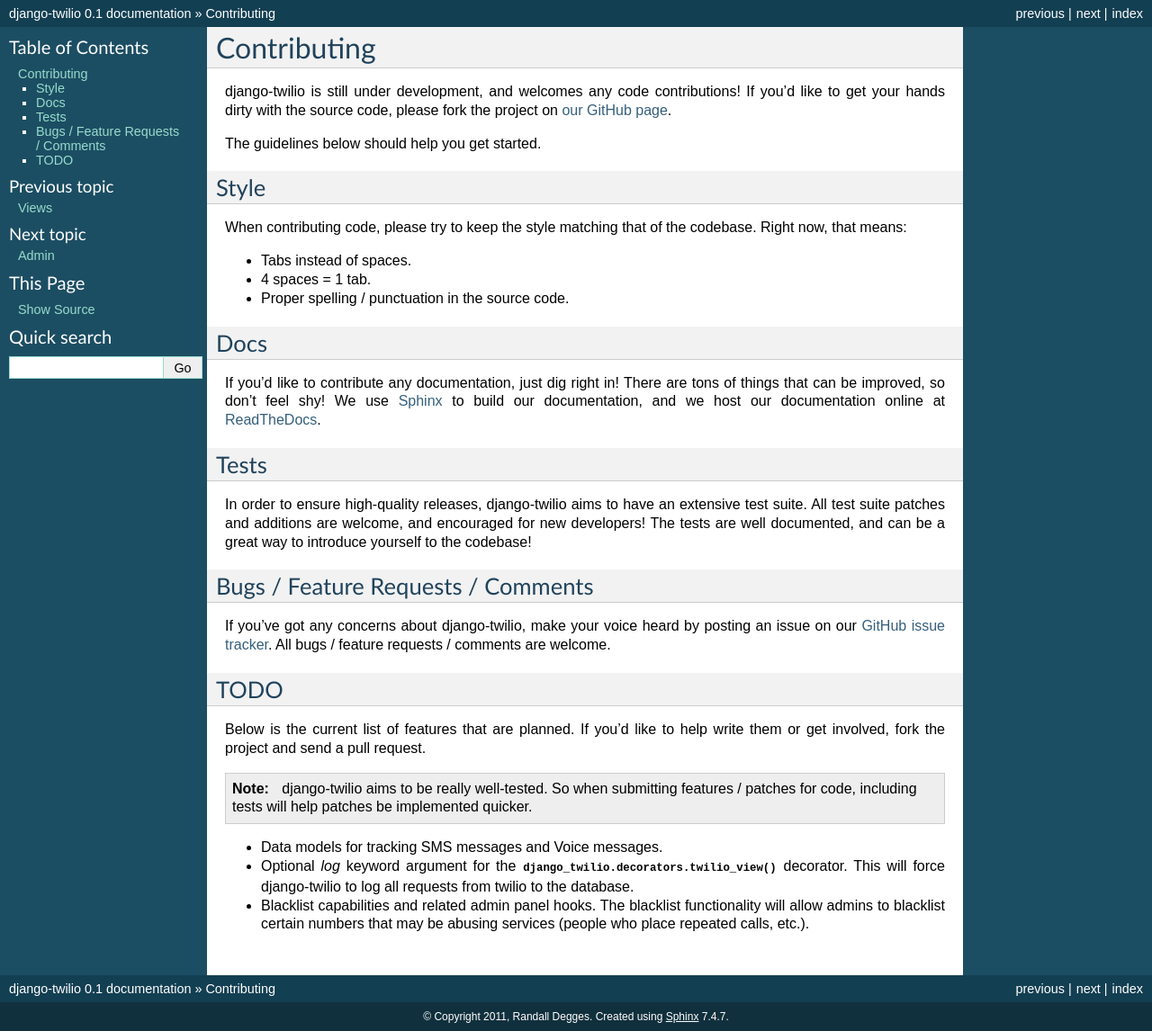
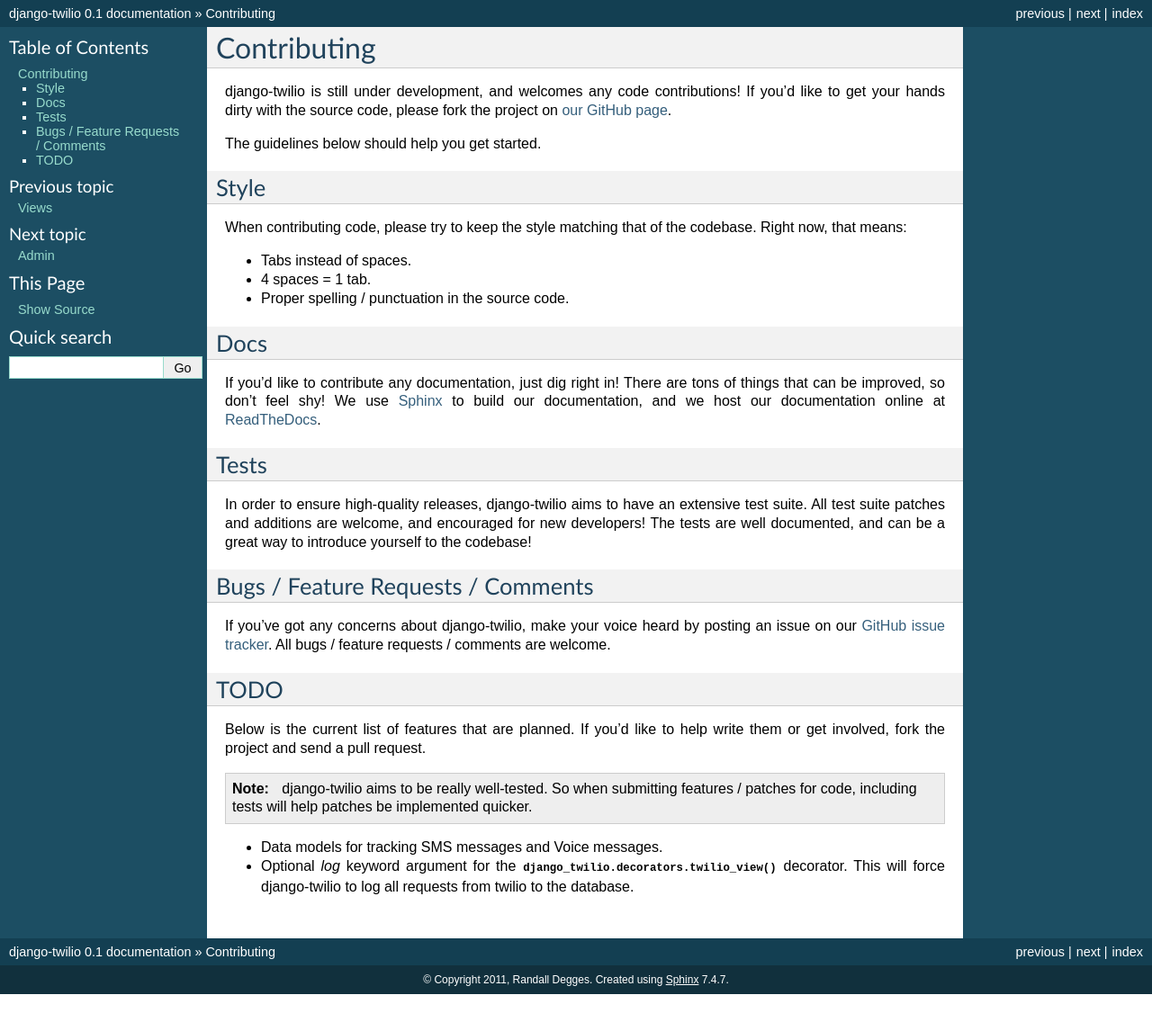
Before and after one commit to rdegges/django-twilio, a Sphinx documentation site: the page built from docs/contribute.rst, in a window 1280 px wide. Shown: the whole page at 90% size. Built offline with Sphinx 7.4.7, drawn with Linux system fonts in a browser that asks for light colours; after the commit the page ends 1105 px from its top, so only the background shows below that.

Commit message:
Removing blacklist from TODO list.
Been implemented!

```diff
--- a/docs/contribute.rst
+++ b/docs/contribute.rst
@@ -61,6 +61,3 @@
 * Optional `log` keyword argument for the
   :func:`django_twilio.decorators.twilio_view` decorator. This will force
   django-twilio to log all requests from twilio to the database.
-* Blacklist capabilities and related admin panel hooks. The blacklist
-  functionality will allow admins to blacklist certain numbers that may be
-  abusing services (people who place repeated calls, etc.).
```
